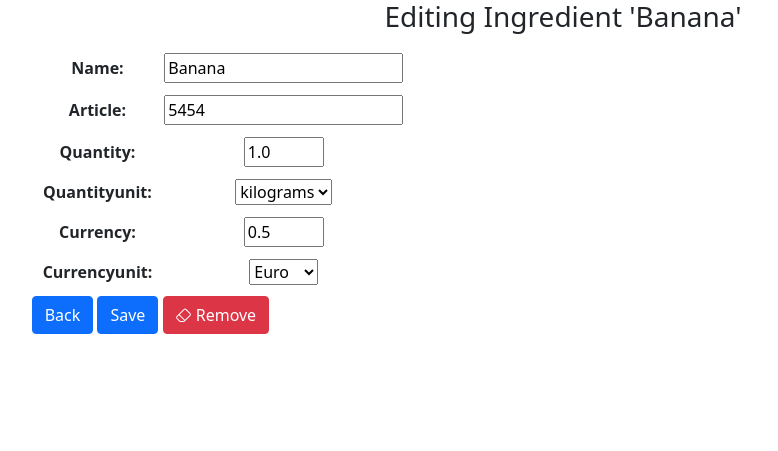
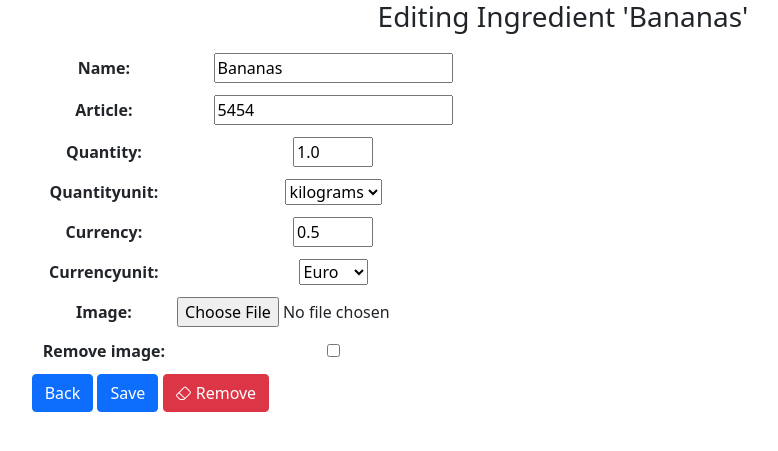
Before and after one commit to vorg-san/apicbase_recipe_manager, a Django app: page /recipe_manager/ingredient/7/ in a window 1280 px wide. Shown: the top 451 px of the page, without its empty margins (77-855 px from the left). Run offline with Django 3.2, Linux system fonts and the light colour scheme; data comes from the database, SQL or seed files in the repository.

Commit message:
image upload for ingredients

```diff
--- a/apicbase_recipe_manager/settings.py
+++ b/apicbase_recipe_manager/settings.py
@@ -28,6 +28,12 @@
 LIVERELOAD = False
 
 ALLOWED_HOSTS = ['127.0.0.1', '44.196.172.48']
+
+# Base url to serve media files
+MEDIA_URL = '/media/'
+
+# Path where media is stored
+MEDIA_ROOT = os.path.join(BASE_DIR, 'media/')
 
 
 # Application definition
--- a/apicbase_recipe_manager/urls.py
+++ b/apicbase_recipe_manager/urls.py
@@ -15,8 +15,13 @@
 """
 from django.contrib import admin
 from django.urls import path, include
+from django.conf import settings
+from django.conf.urls.static import static
 
 urlpatterns = [
     path("recipe_manager/", include("recipe_manager.urls")),
     path("admin/", admin.site.urls),
 ]
+
+if settings.DEBUG:
+	urlpatterns += static(settings.MEDIA_URL, document_root=settings.MEDIA_ROOT)
--- a/recipe_manager/forms.py
+++ b/recipe_manager/forms.py
@@ -8,6 +8,8 @@
 	quantityUnit = forms.ModelChoiceField(queryset=models.QuantityUnit.objects.all().order_by('num_order'))
 	currency = forms.FloatField()
 	currencyUnit = forms.ModelChoiceField(queryset=models.CurrencyUnit.objects.all().order_by('num_order'))
+	image = forms.ImageField(required=False)
+	remove_image = forms.BooleanField(required=False,label='Remove image')
 
 class RecipeNameForm(forms.Form):
 	name = forms.CharField(max_length=800)
--- a/recipe_manager/models.py
+++ b/recipe_manager/models.py
@@ -22,6 +22,7 @@
 	quantityUnit = models.ForeignKey(QuantityUnit, on_delete=models.CASCADE)
 	currency = models.FloatField()
 	currencyUnit = models.ForeignKey(CurrencyUnit, on_delete=models.CASCADE)
+	image = models.ImageField(upload_to='images', blank=True, null=True)
 	updated = models.DateTimeField(default=timezone.now, blank=True)
 
 	class Meta:
--- a/recipe_manager/templates/recipe_manager/edit_ingredient.html
+++ b/recipe_manager/templates/recipe_manager/edit_ingredient.html
@@ -5,7 +5,7 @@
 
 <div class="row">
 	<div class="col-6 offset-1">
-		<form action="" method="post">
+		<form action="" method="post" enctype="multipart/form-data">
 			{% csrf_token %}
 			<table>
 			{{ form.as_table }}
--- a/recipe_manager/templates/recipe_manager/ingredient_list.html
+++ b/recipe_manager/templates/recipe_manager/ingredient_list.html
@@ -9,7 +9,9 @@
 	<div class="col-8 ingredients">
 		{% for ingredient in ingredients %}
 		<div class="card {% if ingredients_in_recipe|contains:ingredient.id %}used{% else %}{% if select %}selectable{% endif %}{% endif %}" style="width: 180px;">
-			<!--img src="..." class="card-img-top" /-->
+			{% if ingredient.image %}
+			<img src="{{ingredient.image.url}}" class="card-img-top" />
+			{% endif %}
 			<div class="card-body">
 				<p class="card-text">
 					<span class="name">{{ingredient.name}}</span>
--- a/recipe_manager/views.py
+++ b/recipe_manager/views.py
@@ -29,9 +29,13 @@
 		}
 
 	if request.method == 'POST':
-		form = forms.IngredientForm(request.POST)
+		form = forms.IngredientForm(request.POST, request.FILES)
 
 		if form.is_valid():
+			if form.cleaned_data['image']:
+				ingredient.image = models.Ingredient(image=form.cleaned_data['image']).image
+			if form.cleaned_data['remove_image']:
+				ingredient.image = None
 			ingredient.name = form.cleaned_data['name']
 			ingredient.article = form.cleaned_data['article']
 			ingredient.quantity = form.cleaned_data['quantity']
```
Also changed, not shown: recipe_manager/fixtures/initialdb.json (+1 -1 lines), README.md, recipe_manager/migrations/0003_ingredient_image.py (added), recipe_manager/migrations/0004_alter_ingredient_image.py (added), 2 other files.
